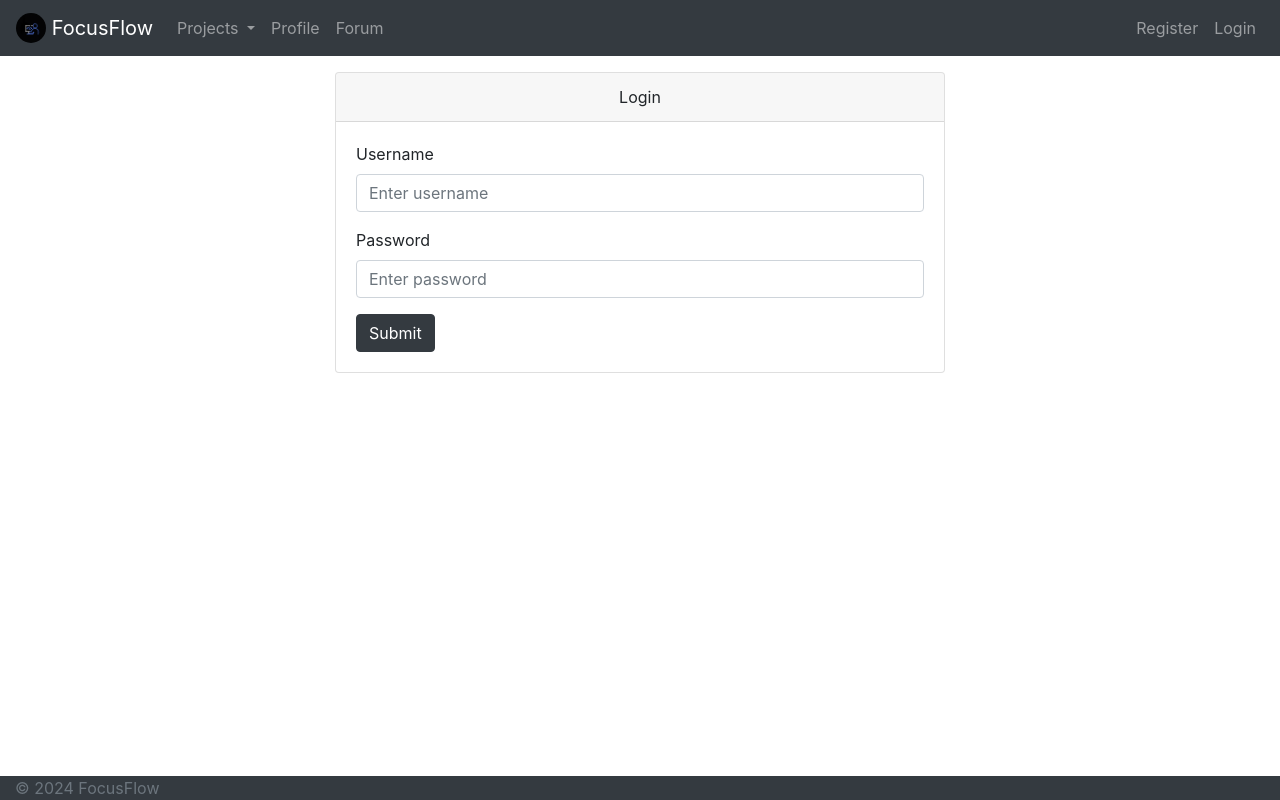
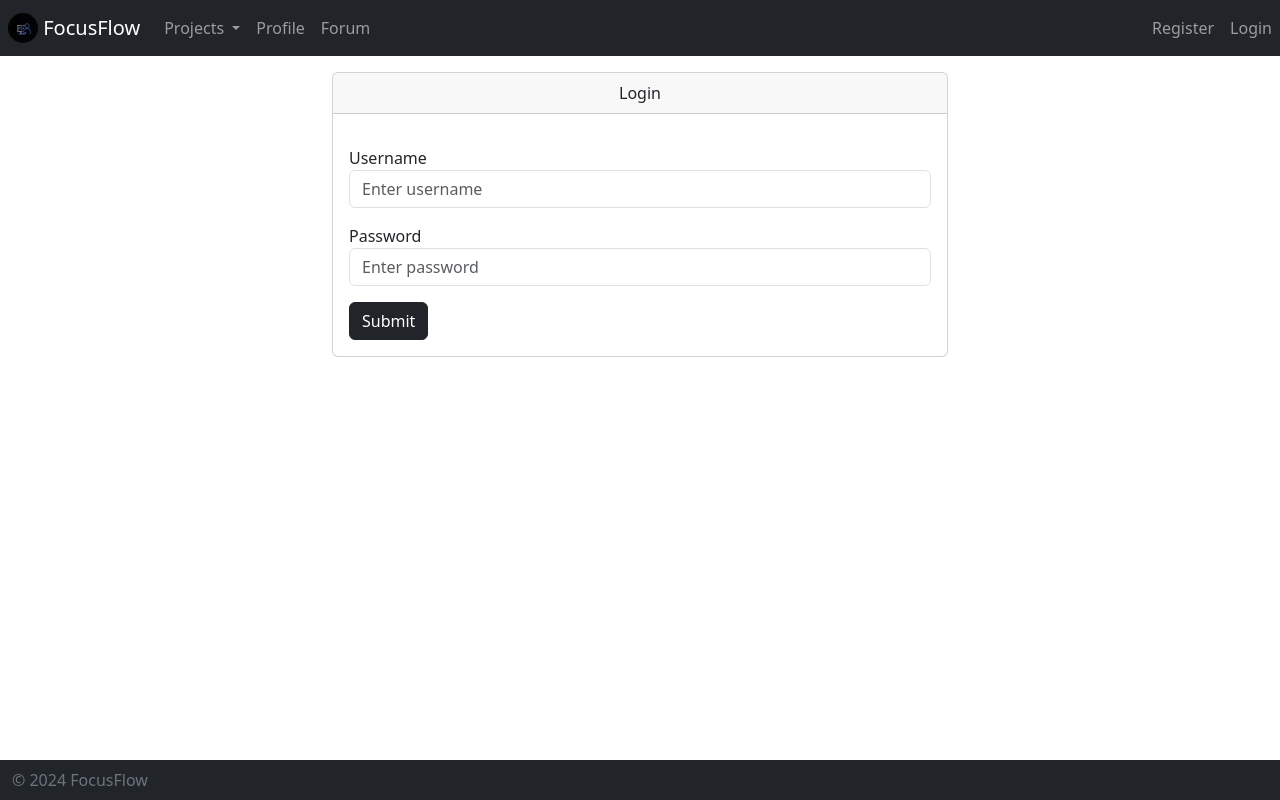
Before and after one commit to NikitaPash/FocusFlow, a Django app: page /user-auth/login/ in a window 1280 px wide. Run offline with Django 5.2, Linux system fonts and the light colour scheme.

Commit message:
Update to bootstrap 5, fix dropdown

```diff
--- a/templates/base/base.html
+++ b/templates/base/base.html
@@ -1,13 +1,12 @@
-<!DOCTYPE html>
+<!doctype html>
 <html lang="en">
-<head>
+  <head>
     <meta charset="utf-8">
-    <meta name="viewport" content="width=device-width, initial-scale=1, shrink-to-fit=no">
-    <link rel="stylesheet" href="https://cdn.jsdelivr.net/npm/bootstrap@4.5.3/dist/css/bootstrap.min.css" integrity="sha384-TX8t27EcRE3e/ihU7zmQxVncDAy5uIKz4rEkgIXeMed4M0jlfIDPvg6uqKI2xXr2" crossorigin="anonymous">
+    <meta name="viewport" content="width=device-width, initial-scale=1">
     <title>{% block title %}FocusFlow{% endblock %}</title>
     {% block extra_head %}{% endblock %}
-</head>
-<body>
+  </head>
+  <body>
     <header>
         {% include 'base/navbar.html' %}
     </header>
@@ -19,12 +18,9 @@
     </main>
 
     <footer class="footer fixed-bottom bg-dark">
-        <div class="container ml-0">
-            <p class="text-secondary mb-auto">&copy; 2024 FocusFlow</p>
+        <div class="container ms-0">
+            <p class="text-secondary mt-2 mb-2">&copy; 2024 FocusFlow</p>
         </div>
     </footer>
-    <script src="https://code.jquery.com/jquery-3.5.1.slim.min.js" integrity="sha384-DfXdz2htPH0lsSSs5nCTpuj/zy4C+OGpamoFVy38MVBnE+IbbVYUew+OrCXaRkfj" crossorigin="anonymous"></script>
-    <script src="https://cdn.jsdelivr.net/npm/bootstrap@4.5.3/dist/js/bootstrap.bundle.min.js" integrity="sha384-ho+j7jyWK8fNQe+A12Hb8AhRq26LrZ/JpcUGGOn+Y7RsweNrtN/tE3MoK7ZeZDyx" crossorigin="anonymous"></script>
-    {% block extra_js %}{% endblock %}
-</body>
+  </body>
 </html>
--- a/templates/base/navbar.html
+++ b/templates/base/navbar.html
@@ -5,29 +5,29 @@
   <head>
     <meta charset="utf-8">
     <meta name="viewport" content="width=device-width, initial-scale=1, shrink-to-fit=no">
-    <link rel="stylesheet" href="https://cdn.jsdelivr.net/npm/bootstrap@4.5.3/dist/css/bootstrap.min.css" integrity="sha384-TX8t27EcRE3e/ihU7zmQxVncDAy5uIKz4rEkgIXeMed4M0jlfIDPvg6uqKI2xXr2" crossorigin="anonymous">
+    <link href="https://cdn.jsdelivr.net/npm/bootstrap@5.3.3/dist/css/bootstrap.min.css" rel="stylesheet" integrity="sha384-QWTKZyjpPEjISv5WaRU9OFeRpok6YctnYmDr5pNlyT2bRjXh0JMhjY6hW+ALEwIH" crossorigin="anonymous">
     <title>FocusFlow</title>
   </head>
   <body>
     <nav class="navbar navbar-expand-md navbar-dark bg-dark">
-      <a class="navbar-brand" href="#">
+      <a class="navbar-brand ms-2" href="/">
         <img src="{% static 'images/logo.png' %}" width="30" height="30" class="d-inline-block align-top rounded-circle" alt="" loading="lazy">
         FocusFlow
       </a>
-      <button class="navbar-toggler" type="button" data-toggle="collapse" data-target="#navbarSupportedContent" aria-controls="navbarSupportedContent" aria-expanded="false" aria-label="Toggle navigation">
-          <span class="navbar-toggler-icon"></span>
+      <button class="navbar-toggler collapsed" type="button" data-bs-toggle="collapse" data-bs-target="#navbarSupportedContent" aria-controls="navbarSupportedContent" aria-expanded="false" aria-label="Toggle navigation">
+        <span class="navbar-toggler-icon"></span>
       </button>
       <div class="collapse navbar-collapse" id="navbarSupportedContent">
-        <ul class="navbar-nav mr-auto">
+        <ul class="navbar-nav me-auto">
           <li class="nav-item dropdown">
-            <a class="nav-link dropdown-toggle" href="#" id="navbarDropdown" role="button" data-toggle="dropdown" aria-haspopup="true" aria-expanded="false">
-              Projects
-            </a>
-            <div class="dropdown-menu" aria-labelledby="navbarDropdown">
-              <a class="dropdown-item" href="#">My projects</a>
-              <div class="dropdown-divider"></div>
-              <a class="dropdown-item" href="#">Create project</a>
-            </div>
+              <a class="nav-link dropdown-toggle" href="#" role="button" data-bs-toggle="dropdown" aria-expanded="false">
+                Projects
+              </a>
+              <ul class="dropdown-menu">
+                <li><a class="dropdown-item" href="#">My projects</a></li>
+                <li><hr class="dropdown-divider"></li>
+                <li><a class="dropdown-item" href="#">Create project</a></li>
+              </ul>
           </li>
           <li class="nav-item">
             <a class="nav-link" href="#">Profile</a>
@@ -55,7 +55,6 @@
         </ul>
       </div>
     </nav>
-    <script src="https://code.jquery.com/jquery-3.5.1.slim.min.js" integrity="sha384-DfXdz2htPH0lsSSs5nCTpuj/zy4C+OGpamoFVy38MVBnE+IbbVYUew+OrCXaRkfj" crossorigin="anonymous"></script>
-    <script src="https://cdn.jsdelivr.net/npm/bootstrap@4.5.3/dist/js/bootstrap.bundle.min.js" integrity="sha384-ho+j7jyWK8fNQe+A12Hb8AhRq26LrZ/JpcUGGOn+Y7RsweNrtN/tE3MoK7ZeZDyx" crossorigin="anonymous"></script>
+    <script src="https://cdn.jsdelivr.net/npm/bootstrap@5.3.3/dist/js/bootstrap.bundle.min.js" integrity="sha384-YvpcrYf0tY3lHB60NNkmXc5s9fDVZLESaAA55NDzOxhy9GkcIdslK1eN7N6jIeHz" crossorigin="anonymous"></script>
   </body>
 </html>
--- a/templates/user_auth/login.html
+++ b/templates/user_auth/login.html
@@ -18,11 +18,11 @@
               <div class="card-body text-left">
                 <form method="POST" autocomplete="off">
                   {% csrf_token %}
-                  <div class="form-group">
+                  <div class="form-group my-3">
                     <label for="InputUsername">Username</label>
                     {{loginform.username}}
                   </div>
-                  <div class="form-group">
+                  <div class="form-group my-3">
                     <label for="InputPassword">Password</label>
                     {{loginform.password}}
                   </div>
```
Also changed, not shown: templates/user_auth/register.html (+4 -4 lines).
